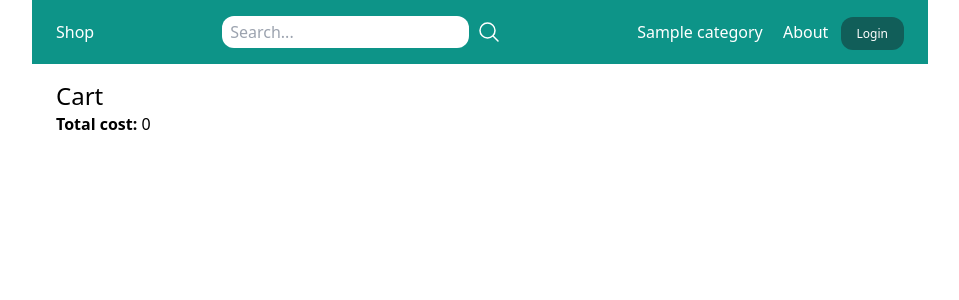
After one commit to billybboy/ecommerce-django, a Django app: page /cart/ in a window 1280 px wide. The commit adds this page. Shown: the top 300 px of the page, without its empty margins (160-1119 px from the left). Run offline with Django 4.2, Linux system fonts and the light colour scheme; tables that the repository leaves empty hold one stand-in row (values such as "Sample post"); some libraries are stand-ins or nearby versions.

Commit message:
added thumbnail and cart view with refactor

```diff
--- a/app/templates/app/base.html
+++ b/app/templates/app/base.html
@@ -17,10 +17,10 @@
             </div>
 
             <div class="search">
-                <form method="get" action="/search/">
+                <form method="get" action="/search/" class="flex items-center space-x-2">
                     <input type="search" name="query" placeholder="Search..." class="px-2 py-1 rounded-xl">
                     <button>
-                        <svg xmlns="http://www.w3.org/2000/svg" fill="none" viewBox="0 0 24 24" stroke-width="1.5" stroke="currentColor" class="w-6 h-6">
+                        <svg xmlns="http://www.w3.org/2000/svg" fill="none" viewBox="0 0 24 24" stroke-width="1.5" stroke="currentColor" class="w-6 h-6 text-white">
                             <path stroke-linecap="round" stroke-linejoin="round" d="M21 21l-5.197-5.197m0 0A7.5 7.5 0 105.196 5.196a7.5 7.5 0 0010.607 10.607z" />
                           </svg>
                     </button>
@@ -31,11 +31,11 @@
                 {% menu %}
 
                 {% if request.user.is_authenticated %}
-                    <a href="{% url 'userprofile:myaccount' %}" class="text-white mx-auto">My Account</a>
-                    <a href="{% url 'userprofile:mystore' %}" class="text-white mx-auto">My Store</a>
-                    <a href="{% url 'userprofile:logout' %}" class="text-white mx-auto">Logout</a>
+                    <a href="{% url 'userprofile:myaccount' %}" class="text-xs text-white mx-auto py-2 px-4 bg-teal-800 rounded-xl hover:bg-teal-900">My Account</a>
+                    <a href="{% url 'userprofile:mystore' %}" class="text-xs text-white mx-auto py-2 px-4 bg-teal-800 rounded-xl hover:bg-teal-900">My Store</a>
+                    <a href="{% url 'userprofile:logout' %}" class="text-xs text-white mx-auto py-2 px-4 bg-teal-800 rounded-xl hover:bg-teal-900">Logout</a>
                 {% else%}
-                    <a href="{% url 'userprofile:login' %}" class="text-white mx-auto">Login</a>
+                    <a href="{% url 'userprofile:login' %}" class="text-xs text-white mx-auto py-2 px-4 bg-teal-800 rounded-xl hover:bg-teal-900">Login</a>
                 {% endif %}
             </div>
         </nav>
--- a/app/templates/app/menu.html
+++ b/app/templates/app/menu.html
@@ -1,5 +1,5 @@
 {% for category in categories %}
-    <a href="{% url 'category:category_detail' category.slug %}" class="text-white mx-3">{{ category.title }}</a>
+    <a href="{% url 'category:category_detail' category.slug %}" class="text-white mx-2">{{ category.title }}</a>
 {% endfor %}
 
-<a href="{% url 'app:about' %}" class="text-white">About</a>
+<a href="{% url 'app:about' %}" class="text-white mx-2">About</a>
--- /dev/null
+++ b/category/cart.py
@@ -0,0 +1,57 @@
+from django.conf import settings
+
+from .models import Product
+
+
+class Cart(object):
+
+    def __init__(self, request):
+        self.session = request.session
+        cart = self.session.get(settings.CART_SESSION_ID)
+
+        if not cart:
+            cart = self.session[settings.CART_SESSION_ID] = {}
+
+        self.cart = cart
+
+    def __iter__(self):
+        for p in self.cart.keys():
+            self.cart[str(p)]['product'] = Product.objects.get(pk=p)
+
+        for item in self.cart.values():
+            item['total_price'] = int(item['product'].price * item['quantity'])
+
+            yield item
+
+    def __len__(self):
+        return sum(item['quantity'] for item in self.cart.values())
+
+    def save(self):
+        self.session[settings.CART_SESSION_ID] = self.cart
+        self.session.modified = True
+
+    def add(self, product_id, quantity=1, update_quantity=False):
+        product_id = str(product_id)
+
+        if product_id not in self.cart:
+            self.cart[product_id] = {'quantity': int(quantity), 'id': product_id}
+
+        if update_quantity:
+            self.cart[product_id]['quantity'] += int(quantity)
+
+            if self.cart[product_id]['quantity'] == 0:
+                self.remove(product_idk)
+
+        self.save()
+
+    def get_total_cost(self):
+        for p in self.cart.keys():
+            self.cart[str(p)]['product'] = Product.objects.get(pk=p)
+
+        return int(sum(item['product'].price * item['quantity'] for item in self.cart.values()))
+
+    def remove(self, product_id):
+        if product_id in self.cart:
+            del self.cart[product_id]
+
+            self.save()
--- a/category/models.py
+++ b/category/models.py
@@ -1,5 +1,9 @@
 from django.db import models
 from app import models as app
+from django.core.files import File
+
+from io import BytesIO
+from PIL import Image
 
 
 class Category(models.Model):
@@ -34,7 +38,8 @@ class Product(models.Model):
     slug = models.SlugField(max_length=50)
     description = models.TextField(blank=True)
     price = models.IntegerField()
-    image = models.ImageField(upload_to='uploads/product_images/', blank=True)
+    image = models.ImageField(upload_to='uploads/product_images/', blank=True, null=True)
+    thumbnail = models.ImageField(upload_to='uploads/product_images/thumbnail/', blank=True, null=True)
     created_at = models.DateTimeField(auto_now_add=True)
     updated_at = models.DateTimeField(auto_now=True)
     status = models.CharField(max_length=50, choices=STATUS_CHOICES, default=ACTIVE)
@@ -45,5 +50,29 @@ class Product(models.Model):
     def get_display_price(self):
         return self.price
 
+    def make_thumbnail(self, image, size=(300, 300)):
+        img = Image.open(image)
+        img.convert('RGB')
+        img.thumbnail(size)
+
+        thumb_io = BytesIO()
+        img.save(thumb_io, 'JPEG', quality=85)
+        name = image.name.replace('uploads/product_image/', '')
+        thumbnail = File(thumb_io, name=name)
+
+        return thumbnail
+
+    def get_thumbnail(self):
+        if self.thumbnail:
+            return self.thumbnail.url
+        else:
+            if self.image:
+                self.thumbnail = self.make_thumbnail(self.image)
+                self.save()
+
+                return self.thumbnail.url
+            else:
+                return 'https://via.placeholder.com/240x240.jpg'
+
     class Meta:
         ordering = ['-created_at']
--- /dev/null
+++ b/category/templates/category/cart_view.html
@@ -0,0 +1,23 @@
+{% extends 'app/base.html' %}
+
+{% block title %}
+    Cart
+{% endblock %}
+
+{% block content %}
+    <h1 class="text-2xl">Cart</h1>
+
+    {% for item in cart %}
+        <p class="mb-2">
+            <b>Title: </b> {{ item.product.title }}<br>
+            <b>Quantity: </b>{{ item.quantity }}<br>
+
+            <a href="{% url 'category:change_quantity' item.product.id %}?action=increase">Increase +</a>
+            <a href="{% url 'category:change_quantity' item.product.id %}?action=decrease">Decrease -</a>
+
+            <a href="{% url 'category:remove_from_cart' item.product.id %}">Remove from cart</a>
+        </p>
+    {% endfor %}
+
+    <strong>Total cost: </strong>{{ cart.get_total_cost }}
+{% endblock %}
--- a/category/templates/category/product_detail.html
+++ b/category/templates/category/product_detail.html
@@ -26,6 +26,10 @@
     <p>Price: ${{ product.price }}</p>
 
     {% if product.user == request.user %}
-        <a href="{% url 'userprofile:edit_product' product.id %}" class="mt-4 inline-block ">Edit</button>
+        <a href="{% url 'userprofile:edit_product' product.id %}" class="mt-4 px-8 py-4 bg-teal-500 text-white inline-block ">Edit</a>
+    {% else %}
+    <a href="{% url 'category:add_to_cart' product.id %}" class="mt-4 px-8 py-4 bg-teal-500 text-white inline-block">Add to Cart</a>
     {% endif %}
+
+
 {% endblock %}
--- a/category/urls.py
+++ b/category/urls.py
@@ -5,7 +5,10 @@ app_name = 'category'
 
 urlpatterns = [
     path('search/', views.search, name='search'),
+    path('add_to_cart/<int:product_id>/', views.add_to_cart, name='add_to_cart'),
+    path('cart/', views.cart_view, name='cart_view'),
+    path('change-quantity/<str:product_id>/', views.change_quantity, name='change_quantity'),
+    path('remove-from-cart/<str:product_id>/', views.remove_from_cart, name='remove_from_cart'),
     path('<slug:slug>/', views.category_detail, name='category_detail'),
     path('<slug:category_slug>/<slug:slug>/', views.product_detail, name='product_detail'),
-
 ]
--- a/category/views.py
+++ b/category/views.py
@@ -1,7 +1,42 @@
 from django.db.models import Q
-from django.shortcuts import render, get_object_or_404
+from django.shortcuts import render, get_object_or_404, redirect
+
 from .models import Product, Category
+from .cart import Cart
 
+
+def add_to_cart(request, product_id):
+    cart = Cart(request)
+    cart.add(product_id)
+
+    return redirect('app:index')
+
+def cart_view(request):
+    cart = Cart(request)
+
+    return render(request, 'category/cart_view.html', {
+        'cart': cart
+    })
+
+def remove_from_cart(request, product_id):
+    cart = Cart(request)
+    cart.remove(product_id)
+
+    return redirect('category:cart_view')
+
+def change_quantity(request, product_id):
+    action = request.GET.get('action', '')
+
+    if action:
+        quantity = 1
+
+        if action == 'decrease':
+            quantity = -1
+
+        cart = Cart(request)
+        cart.add(product_id, quantity, True)
+
+    return redirect('category:cart_view')
 
 def search(request):
     query = request.GET.get('query', '')
--- a/hello/settings.py
+++ b/hello/settings.py
@@ -27,8 +27,10 @@ DEBUG = True
 
 ALLOWED_HOSTS = []
 
+CART_SESSION_ID = 'cart'
+SESSION_COOKIE_AGE = 86400
+
 LOGIN_REDIRECT_URL = 'app:index'
-
 LOGOUT_REDIRECT_URL = 'app:index'
 
 # Application definition
```
Also changed, not shown: category/templates/category/partials/products.html (+4 -4 lines), category/migrations/0005_product_thumbnail_alter_product_image.py (added), media/uploads/product_images/thumbnail/uploads/product_images/laptop.jpg (added).
